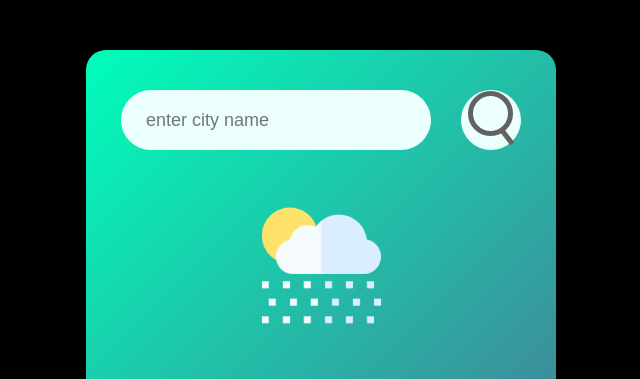
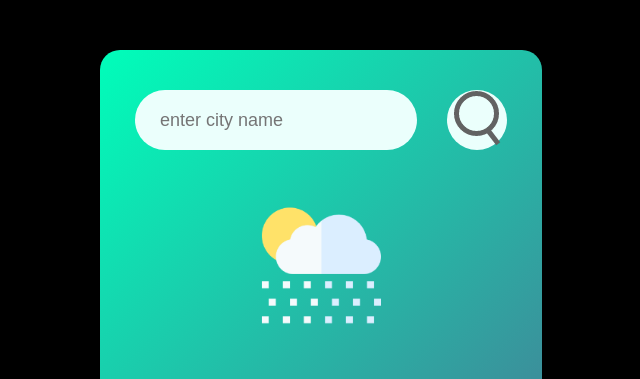
Before and after one commit to jallow13/Weather-App, a plain HTML site: page index.html in a window 1280 px wide. Shown: the part 130-509 px from the top of the page, without its empty margins (319-959 px from the left). Drawn offline with Linux system fonts and the light colour scheme.

Commit message:
changes made

```diff
--- a/style.css
+++ b/style.css
@@ -12,6 +12,10 @@
   border-radius: 20px;
   padding: 40px 35px;
   text-align: center;
+  display: flex;
+  /* added by Adam */
+  flex-direction: column;
+  width: fit-content;
 }
 .search{
     width: 100%;
```
